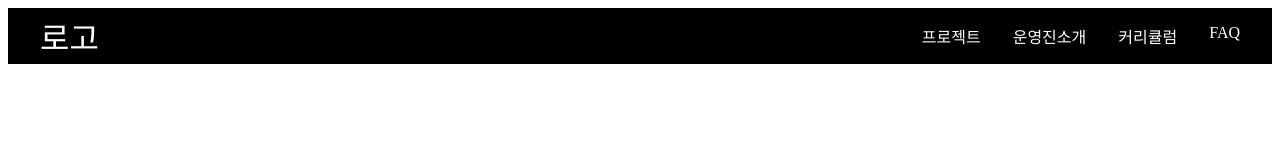
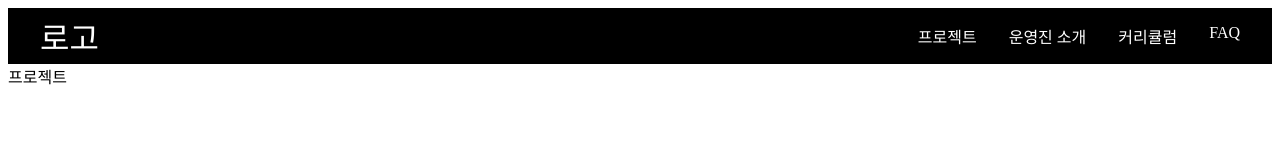
Before and after one commit to DDWU-UMC/FE, a React (Vite) app: page /projects in a window 1280 px wide. Shown: the top 160 px of the page. Built offline with nearby package versions, Linux system fonts and the light colour scheme.

Commit message:
feat: header 메인페이지, 프로젝트 페이지 경로 설정

```diff
--- a/package.json
+++ b/package.json
@@ -14,7 +14,7 @@
     "@fortawesome/react-fontawesome": "^0.2.2",
     "react": "^18.3.1",
     "react-dom": "^18.3.1",
-    "react-router-dom": "^7.1.4",
+    "react-router-dom": "^7.1.5",
     "styled-components": "^6.1.14"
   },
   "devDependencies": {
--- a/src/App.jsx
+++ b/src/App.jsx
@@ -1,11 +1,16 @@
 import React from "react";
-import MainHeader from './components/header/MainHeader';
+import { BrowserRouter as Router, Routes, Route } from "react-router-dom";  // Router와 Routes, Route를 임포트
+import MainPage from "./pages/MainPage";
+import ProjectPage from "./pages/ProjectPage";
 
 function App() {
   return (
-    <div>
-      <MainHeader /> {/* MainHeader 컴포넌트 사용 */}
-    </div>
+    <Router>
+      <Routes>
+        <Route path="/" element={<MainPage />} />
+        <Route path="/projects" element={<ProjectPage />} />
+      </Routes>
+    </Router>
   );
 }
 
--- a/src/components/header/MainHeader.jsx
+++ b/src/components/header/MainHeader.jsx
@@ -1,4 +1,5 @@
-import React, { useState } from "react";
+import React, { useState, useEffect } from "react";
+import { useNavigate, useLocation } from "react-router-dom";
 import styled from "styled-components";
 import { FontAwesomeIcon } from "@fortawesome/react-fontawesome";
 import { faBars, faTimes } from "@fortawesome/free-solid-svg-icons";
@@ -16,6 +17,7 @@ const Header = styled.div`
   .logo {
     margin: 0 2rem;
     font-size: 2rem;
+    cursor: pointer;
   }
 
   .header__menulist {
@@ -39,6 +41,11 @@ const Header = styled.div`
 
   li {
     padding: 0 1rem;
+    transition: color 0.3s ease, transform 0.3s ease;
+  }
+
+  li:hover {
+    transform: scale(1.1);
   }
 
   .toggle {
@@ -64,6 +71,11 @@ const Header = styled.div`
       padding: 0;
     }
 
+    .header__menulist li:hover {
+  transform: none; /* 크기 변화 없앰 */
+    font-size: inherit; /* 폰트 크기 기본으로 설정 */
+  }
+
     .toggle {
       display: block;
     }
@@ -71,14 +83,24 @@ const Header = styled.div`
   }
 `;
 
+
 function MainHeader() {
   const [isToggled, setIsToggled] = useState(false);
+  const navigate = useNavigate();
+
+  const handleLogoClick = () => {
+    navigate("/");
+  };
+
+const handleProjectPageClick = () => {
+    navigate("/projects");
+  };
 
   return (
     <Header isToggled={isToggled} >
 
-      <div className="logo">
-       로고 {/* 추후에 로고 삽입*/}
+      <div className="logo"  onClick={handleLogoClick} >
+       로고  {/* 추후에 로고 삽입*/}
       </div>
       <div
         className="toggle"
@@ -90,8 +112,8 @@ function MainHeader() {
       </div>
       {/* 메뉴 리스트 */}
       <ul className="header__menulist">
-        <li>프로젝트</li>
-        <li>운영진소개</li>
+        <li onClick={handleProjectPageClick}>프로젝트</li>
+        <li>운영진 소개</li>
         <li>커리큘럼</li>
         <li>FAQ</li>
       </ul>
--- /dev/null
+++ b/src/pages/MainPage.jsx
@@ -0,0 +1,13 @@
+import React from "react";
+import MainHeader from '../components/header/MainHeader';
+
+function MainPage() {
+  return (
+    <>
+      <MainHeader />
+      <div>메인</div>
+    </>
+  );
+}
+
+export default MainPage;
--- /dev/null
+++ b/src/pages/ProjectPage.jsx
@@ -0,0 +1,13 @@
+import React from "react";
+import MainHeader from "../components/header/MainHeader";
+
+function ProjectPage() {
+  return (
+    <>
+      <MainHeader />
+      <div>프로젝트</div>
+    </>
+  );
+}
+
+export default ProjectPage;
```
Also changed, not shown: 1 other file (tests, documents, lock files or other folders).
